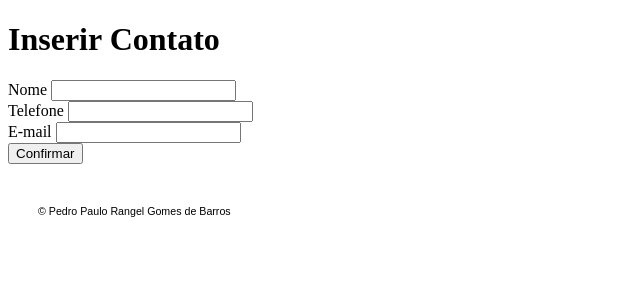
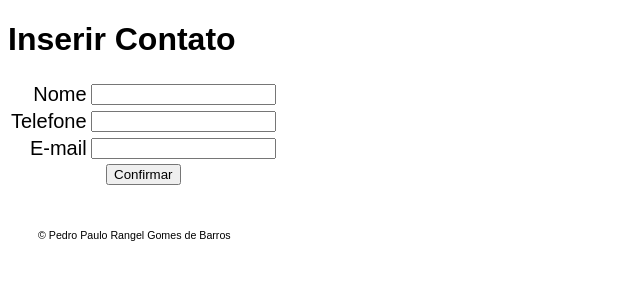
Before and after one commit to ppbarros/contatos, a Flask app: page /inserir in a window 1280 px wide. Shown: the top 300 px of the page, without its empty margins (0-640 px from the left). Run offline with Flask 2, Linux system fonts and the light colour scheme.

Commit message:
css adicionado de leves

```diff
--- a/templates/form_cont.html
+++ b/templates/form_cont.html
@@ -2,6 +2,26 @@
 <html lang="en">
 <head>
     <style>
+        h1 {
+        font-family: sans-serif;
+        }
+
+        h2 {
+        color: red;
+        font-family: sans-serif;
+        }
+
+        label {
+        font-size: 15pt;
+        font-family: sans-serif;
+        }
+
+        input#conf:hover {
+        background-color: rgba(0,140,255,0.20);
+
+        }
+
+
         footer {
         font-size: 8pt;
         color: black;
@@ -16,14 +36,23 @@
 <body>
 <h1>Inserir Contato</h1>
 {% if erro %}
-<h2 style="color: red;">{{erro}}</h2>
+<h2>{{erro}}</h2>
 {% endif %}
 <form action="/inserir_cont" method="post">
-    <label for="nome_id">Nome </label><input type="text" id="nome_id" name="nome"><br>
-    <label for="tel_id">Telefone </label><input type="text" id="tel_id" name="tel"><br>
-    <label for="email_id">E-mail </label><input type="email" name="email"  id="email_id"><br>
-    <input type="submit" value="Confirmar">
-
+    <table>
+        <tr>
+            <td align="right"><label for="nome_id">Nome </label></td><td align="center"><input type="text" id="nome_id" name="nome"></td>
+        </tr>
+        <tr>
+            <td align="right"><label for="tel_id">Telefone </label></td><td align="center"><input type="text" maxlength="9" id="tel_id" name="tel"></td>
+        </tr>
+        <tr>
+            <td align="right"><label for="email_id">E-mail </label></td><td align="center"><input type="email" name="email"  id="email_id"></td>
+        </tr>
+        <tr>
+            <td colspan="2" align="center"><input id="conf" type="submit" value="Confirmar"></td>
+        </tr>
+    </table>
 </form>
 <footer>
     <p>&copy; Pedro Paulo Rangel Gomes de Barros</p>
```
